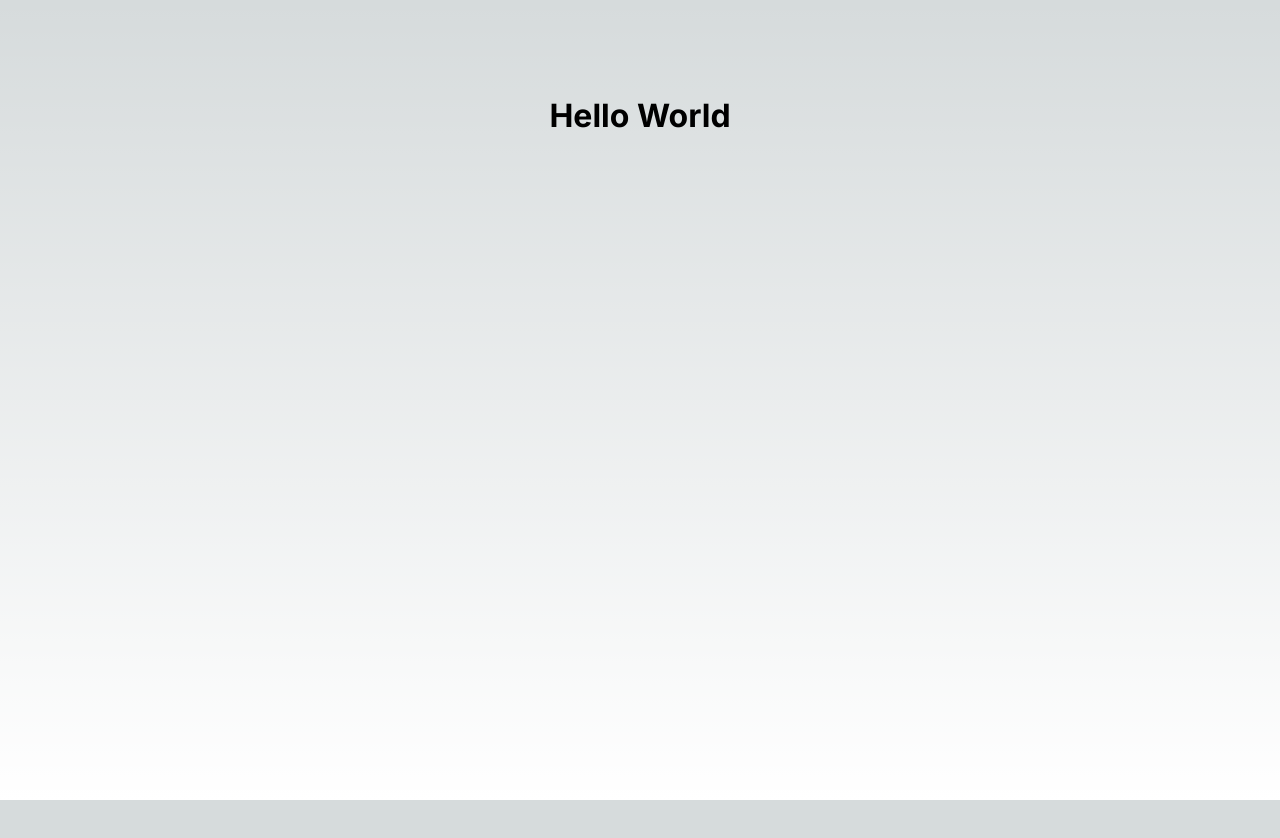
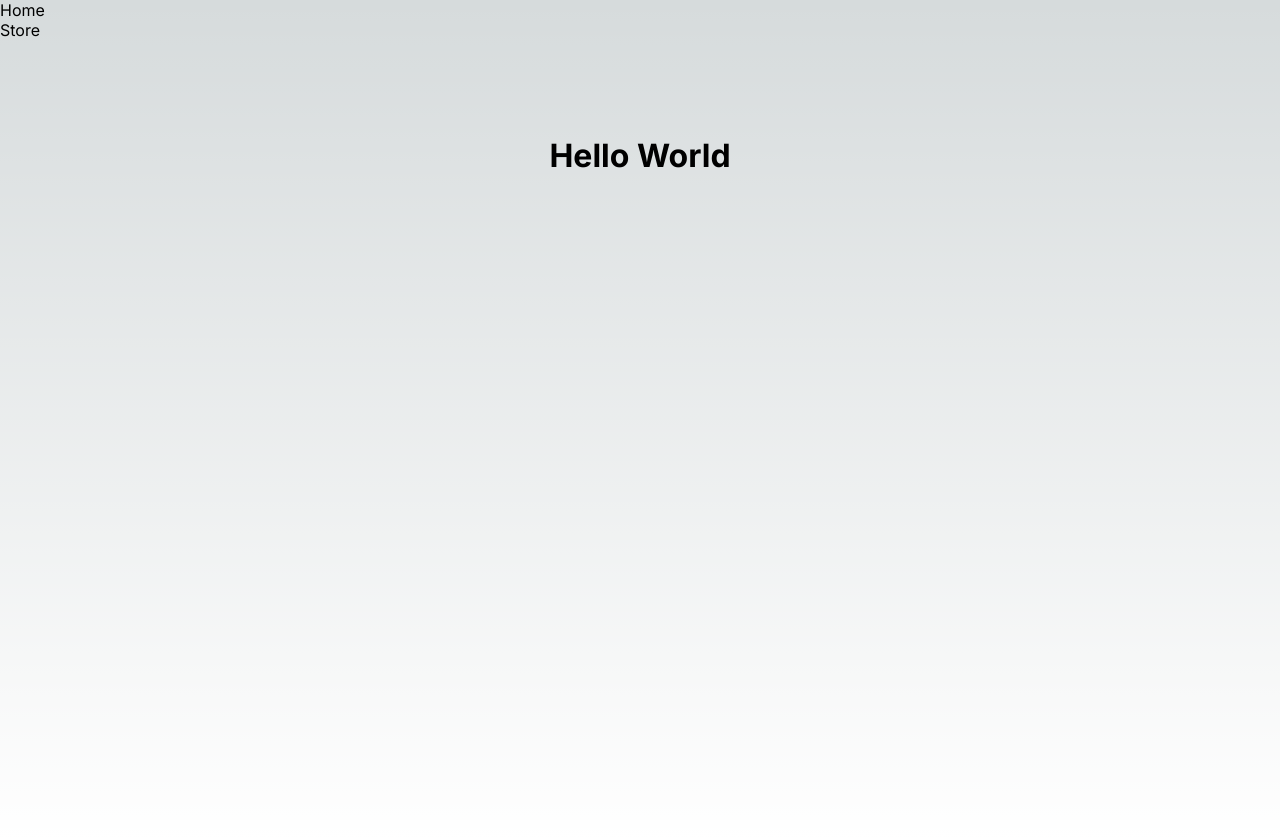
Before and after one commit to FatimaRS14/FutureWorld, a Next.js app: page / in a window 1280 px wide. Before the commit the page ends 800 px from the top, so only its background shows below. Built offline with nearby package versions, Linux system fonts and the light colour scheme.

Commit message:
Layout local

```diff
--- a/src/app/layout.tsx
+++ b/src/app/layout.tsx
@@ -5,7 +5,7 @@
 const inter = Inter({ subsets: ["latin"] });
 
 export const metadata: Metadata = {
-  title: "Create Next App",
+  title: "Future World",
   description: "Generated by create next app",
 };
 
@@ -16,7 +16,18 @@
 }>) {
   return (
     <html lang="en">
-      <body className={inter.className}>{children}</body>
+      <body className={inter.className}>
+
+        <header>
+          <nav>
+            <ul>
+              <li>Home</li>
+              <li>Store</li>
+            </ul>
+          </nav>
+        </header>
+
+        {children}</body>
     </html>
   );
 }
```
Also changed, not shown: src/app/store/[category]/layout.tsx (added, +8 -0 lines).
